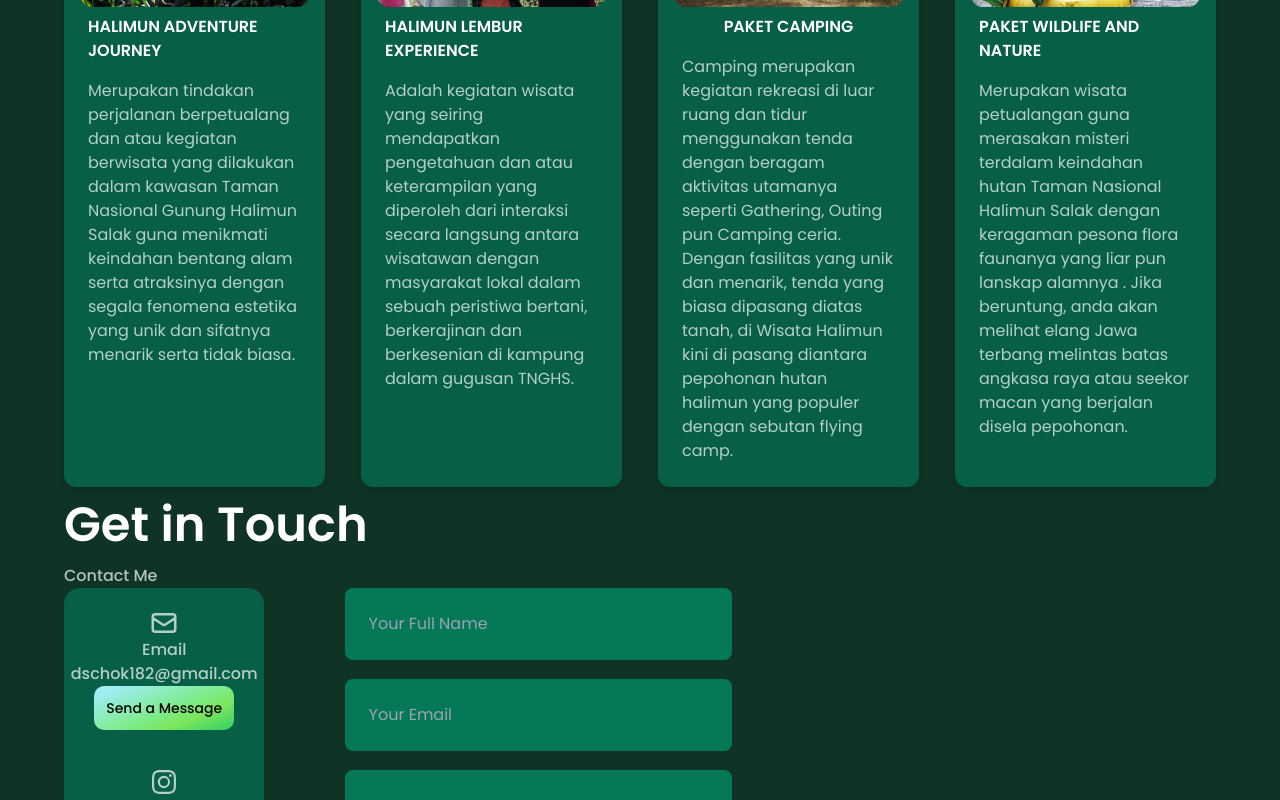
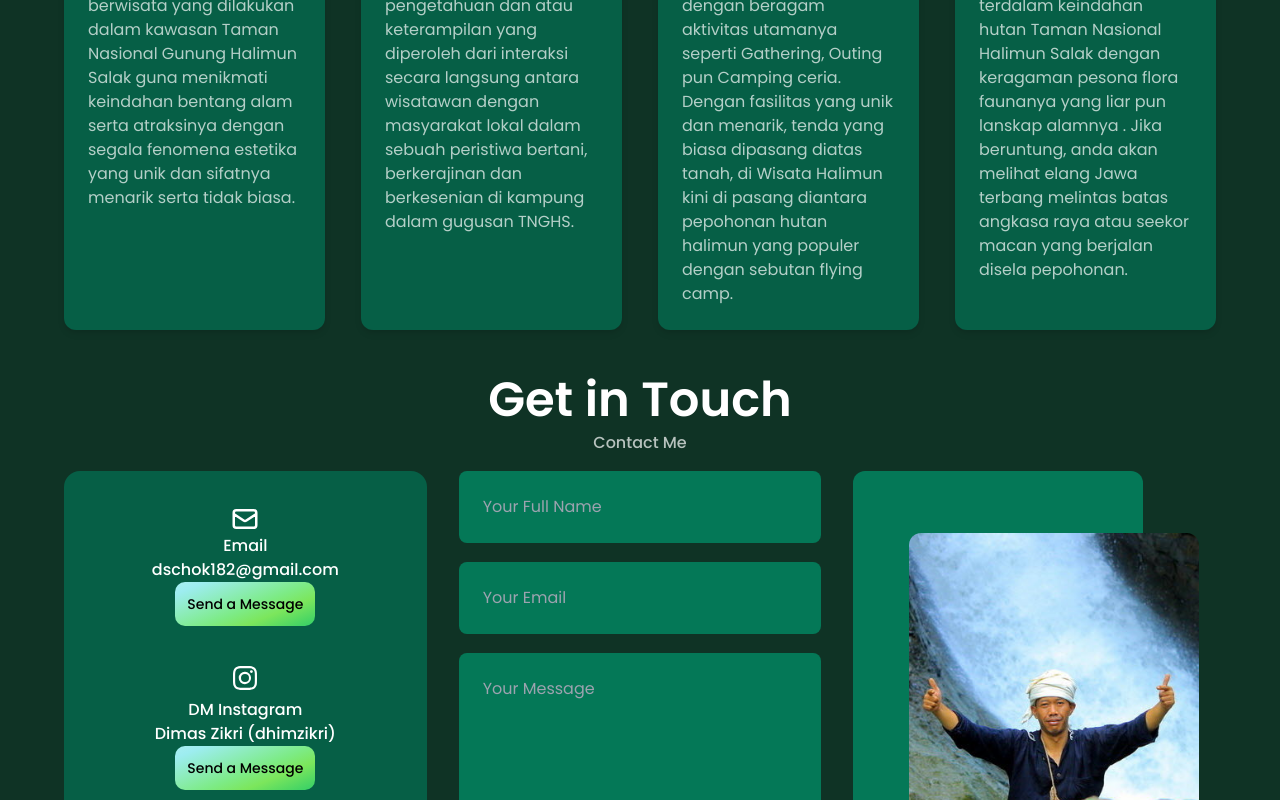
Before and after one commit to dhimzikri/bank_ui, a React (Vite) app: page / in a window 1280 px wide. Shown: the part 2000-2800 px from the top of the page. Built offline with nearby package versions, Linux system fonts and the light colour scheme.

Commit message:
add emailjs

```diff
--- a/package.json
+++ b/package.json
@@ -10,6 +10,7 @@
     "start": "react-scripts start"
   },
   "dependencies": {
+    "@emailjs/browser": "^3.6.2",
     "react": "^18.2.0",
     "react-dom": "^18.2.0",
     "react-icons": "^4.4.0"
--- a/src/App.jsx
+++ b/src/App.jsx
@@ -18,15 +18,10 @@ const App = () => (
 
     <div className={`bg-primary ${styles.paddingX} ${styles.flexCenter}`}>
       <div className={`${styles.boxWidth}`}>
-        <Stats />
         <Business />
-        {/* <Billing /> */}
         <Paket />
         <Contacts />
-        {/* <CardDeal /> */}
         <Testimonials />
-        <Clients />
-        <CTA />
         <Footer />
       </div>
     </div>
--- a/src/assets/index.js
+++ b/src/assets/index.js
@@ -29,6 +29,7 @@ import paket1 from "./paket1.jpg";
 import paket2 from "./paket2.jpg";
 import paket3 from "./paket3.jpeg";
 import paket4 from "./paket4.jpg";
+import wisata2 from "./wisata2.jpg";
 
 export {
   airbnb,
@@ -62,4 +63,5 @@ export {
   paket2,
   paket3,
   paket4,
+  wisata2,
 };
--- a/src/components/Contacts.jsx
+++ b/src/components/Contacts.jsx
@@ -3,7 +3,9 @@ import "../index.css";
 import { HiOutlineMail } from "react-icons/hi";
 import { BsInstagram } from "react-icons/bs";
 import { BsWhatsapp } from "react-icons/bs";
-import styles from "../style";
+import styles, { layout } from "../style";
+import { wisata2 } from "../assets";
+import emailjs from "@emailjs/browser";
 
 const Contacts = () => {
   const form = useRef();
@@ -20,13 +22,19 @@ const Contacts = () => {
   };
   return (
     <section id="contact">
-      <h2 className={`${styles.heading2}`}>Get in Touch</h2>
-      <p className="font-poppins font-medium text-dimWhite">Contact Me</p>
+      <h2
+        className={`${styles.heading2} flex justify-center items-center p-4 mt-4 gap-6`}
+      >
+        Get in Touch
+      </h2>
+      <p className="font-poppins font-medium text-dimWhite flex justify-center -mt-6 items-center">
+        Contact Me
+      </p>
 
-      <div className="container container-contact">
-        <div className="contact_options bg-emerald-800 rounded-2xl">
+      <div className="grid grid-cols-3 w-full h-auto gap-8 mt-4 ">
+        <div className="flex flex-col bg-emerald-800 rounded-2xl w-auto h-auto items-center justify-center">
           <article className="contact_option hover:bg-emerald-700 font-poppins font-medium">
-            <div className="flex flex-col items-center justify-center text-dimWhite">
+            <div className="flex flex-col items-center justify-center text-white">
               <HiOutlineMail className="text-3xl" />
               <h4>Email</h4>
               <h5>dschok182@gmail.com</h5>
@@ -41,7 +49,7 @@ const Contacts = () => {
             </div>
           </article>
           <article className="contact_option hover:bg-emerald-700 font-poppins font-medium">
-            <div className="flex flex-col items-center justify-center text-dimWhite">
+            <div className="flex flex-col items-center jusstify-center text-white">
               <BsInstagram className="contact_options-icon" />
               <h4>DM Instagram</h4>
               <h5>Dimas Zikri (dhimzikri)</h5>
@@ -56,7 +64,7 @@ const Contacts = () => {
             </div>
           </article>
           <article className="contact_option hover:bg-emerald-700 font-poppins font-medium">
-            <div className="flex flex-col items-center justify-center text-dimWhite">
+            <div className="flex flex-col items-center justify-center text-white">
               <BsWhatsapp className="contact_options-icon" />
               <h4>WhatsApp Me on</h4>
               <h5>085780457067 / 085885606896</h5>
@@ -72,10 +80,10 @@ const Contacts = () => {
           </article>
         </div>
         {/* END OF OPTIONS */}
-        <div className="font-poppins rounded-lg ">
+        <div className="gap-2 w-full h-full font-poppins rounded-lg">
           <form ref={form} onSubmit={sendEmail}>
             <input
-              className="bg-emerald-700 text-white"
+              className="bg-emerald-700 text-white w-auto h-auto"
               type="text"
               name="name"
               placeholder="Your Full Name"
@@ -103,6 +111,9 @@ const Contacts = () => {
             </button>
           </form>
         </div>
+        <div className="w-[80%] h-full rounded-xl bg-emerald-700 flex items-center justify-center ">
+          <img src={wisata2} className="rounded-xl mt-1 ml-28" alt="" />
+        </div>
       </div>
     </section>
   );
--- a/src/index.css
+++ b/src/index.css
@@ -132,7 +132,7 @@
 .container.container-contact {
   width: 58%;
   display: grid;
-  grid-template-columns: 30% 58%;
+  /* grid-template-columns: 30% 58% ; */
   gap: 12%;
 }
 
```
Also changed, not shown: src/assets/wisata2.jpg (added), 1 other file (tests, documents, lock files or other folders).
